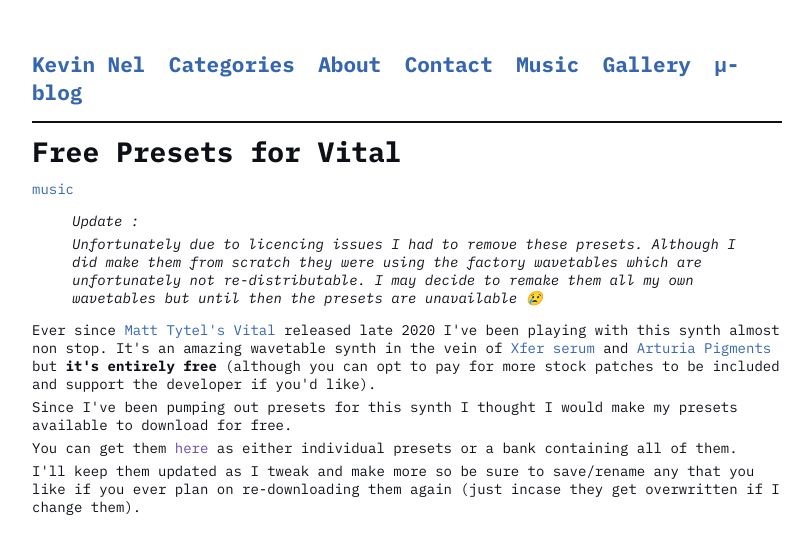
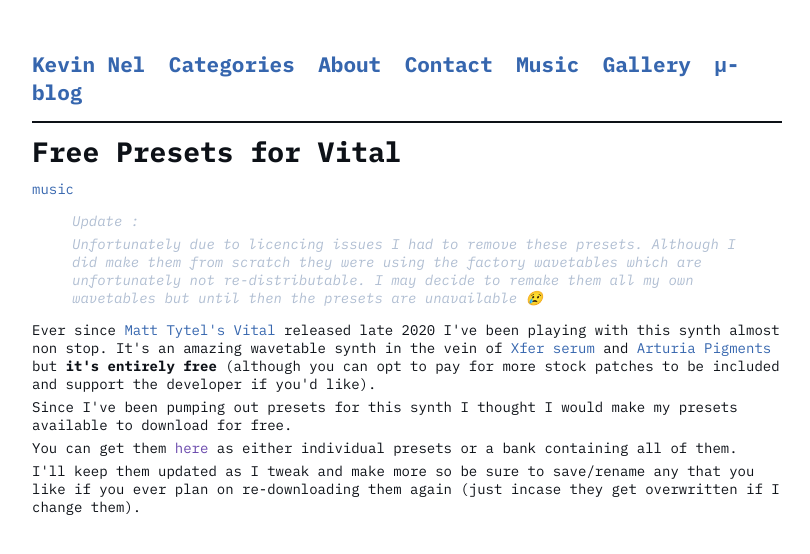
Before and after one commit to kevontheweb/kevontheweb.github.io, a Jekyll site: the page built from _posts/2021-01-08-vital-presets.md, in a window 1280 px wide. Shown: the top 554 px of the page, without its empty margins (233-1043 px from the left). Built offline with Jekyll 4.4.1, drawn with Linux system fonts in a browser that asks for light colours; our own code applies the rules of GitHub Pages for plain Markdown files.

Commit message:
Update style.css

```diff
--- a/assets/css/style.css
+++ b/assets/css/style.css
@@ -4,6 +4,7 @@
   --background-color: #0d1117;
   --secondary-bg-color: #272e38;
   --font-color: #c9d1d9;
+  --secondary-font-color: #8a939c;
   --link-color: #4d6589;
   --link-color-visited: #69568f;
   --selection-color: #3eb1ab;
@@ -15,6 +16,7 @@
     --background-color: white;
     --secondary-bg-color: #c8ccd1;
     --font-color: #0d1117;
+    --secondary-font-color: #b0bed2;
     --link-color: #3666ae;
     --link-color-visited: #6948ac;
     --selection-color: #ffecad;
@@ -66,7 +68,7 @@ a:hover {
 }
 
 ul {
-  list-style-type: "-";
+  list-style-type: "- ";
 }
 
 .posts > ul {
@@ -131,6 +133,7 @@ tbody {
 
 blockquote {
   font-style: italic;
+  color: var(--secondary-font-color);
 }
 
 /* nav bar  */
```
